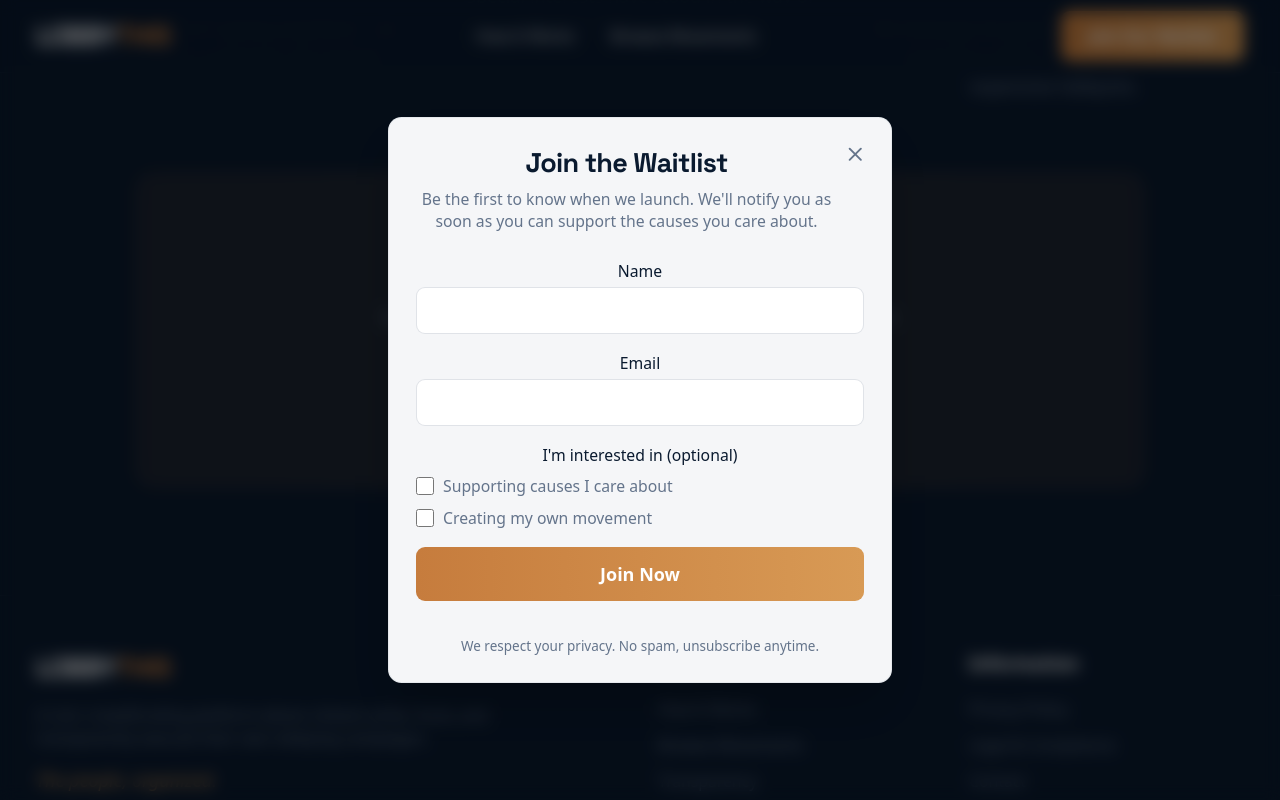
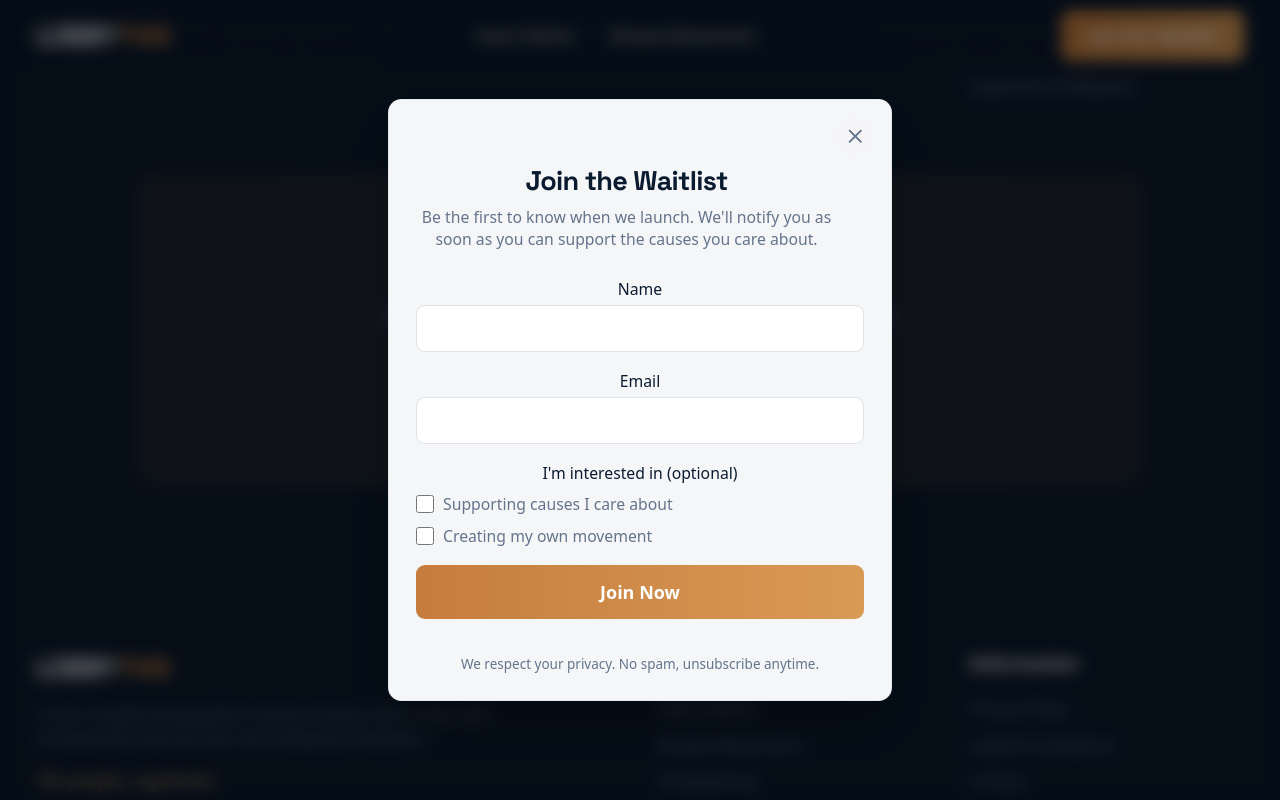
Before and after one commit to btj212/LobbyThis, a Next.js app: page / in a window 1280 px wide. Both pictures are taken after a click on the button "Support a cause". Shown: the part 2603-3403 px from the top of the page. Built offline with nearby package versions, Linux system fonts and the light colour scheme; no server answers; the database is empty.

Commit message:
Fix waitlist popup: Better vertical centering, never cut off, scrollable content

```diff
--- a/components/waitlist-form.tsx
+++ b/components/waitlist-form.tsx
@@ -184,29 +184,30 @@ export function WaitlistForm({ onClose, source = "unknown", inline = false }: Wa
         animate={{ opacity: 1 }}
         exit={{ opacity: 0 }}
         transition={{ duration: 0.2 }}
-        className="fixed inset-0 bg-black/50 backdrop-blur-sm z-50 flex items-center justify-center p-4 overflow-y-auto"
+        className="fixed inset-0 bg-black/50 backdrop-blur-sm z-50 overflow-y-auto"
         onClick={onClose}
       >
+        <div className="min-h-full flex items-center justify-center p-4 py-8">
           <motion.div
             initial={{ scale: 0.95, opacity: 0, y: 20 }}
             animate={{ scale: 1, opacity: 1, y: 0 }}
             exit={{ scale: 0.95, opacity: 0, y: 20 }}
             transition={{ duration: 0.2, ease: "easeOut" }}
             onClick={(e) => e.stopPropagation()}
-          className="w-full max-w-md my-8"
+            className="w-full max-w-md"
           >
-          <Card className="bg-offwhite relative shadow-2xl">
+            <Card className="bg-offwhite relative shadow-2xl max-h-[90vh] overflow-y-auto">
               {onClose && (
                 <button
                   onClick={onClose}
-                className="absolute top-4 right-4 z-10 text-slate hover:text-navy transition-colors rounded-full hover:bg-slate/10 p-1.5"
+                  className="sticky top-4 right-4 z-10 float-right text-slate hover:text-navy transition-colors rounded-full hover:bg-slate/10 p-1.5 bg-offwhite/80 backdrop-blur-sm"
                   aria-label="Close"
                 >
                   <X className="w-5 h-5" />
                 </button>
               )}
 
-            <CardHeader className="pr-12">
+              <CardHeader className="pr-12 clear-both">
                 <CardTitle className="text-2xl text-navy">Join the Waitlist</CardTitle>
                 <CardDescription className="text-slate">
                   Be the first to know when we launch. We'll notify you as soon as you can support the causes you care about.
@@ -216,6 +217,7 @@ export function WaitlistForm({ onClose, source = "unknown", inline = false }: Wa
               <CardContent>{formContent}</CardContent>
             </Card>
           </motion.div>
+        </div>
       </motion.div>
     </AnimatePresence>
   )
```
Lines whose indentation alone changed are shown as unchanged.
